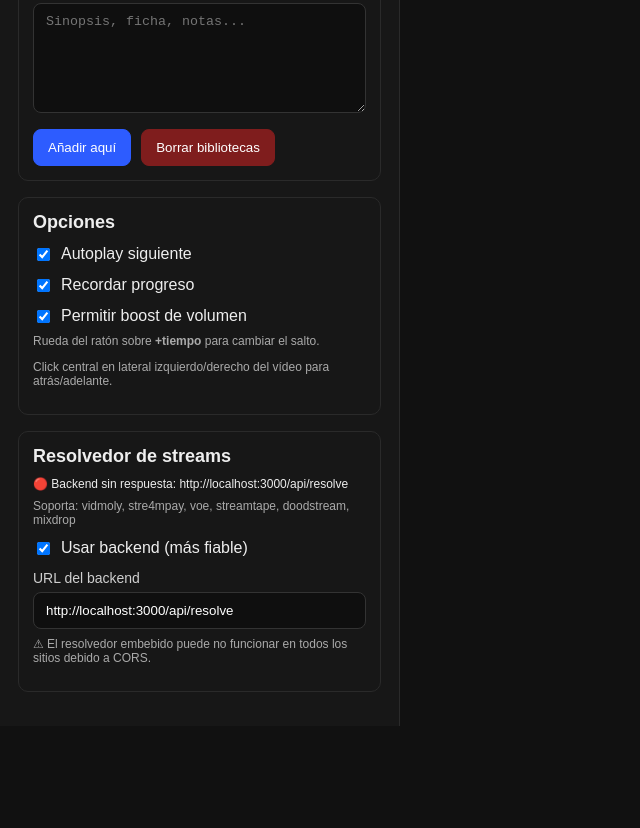
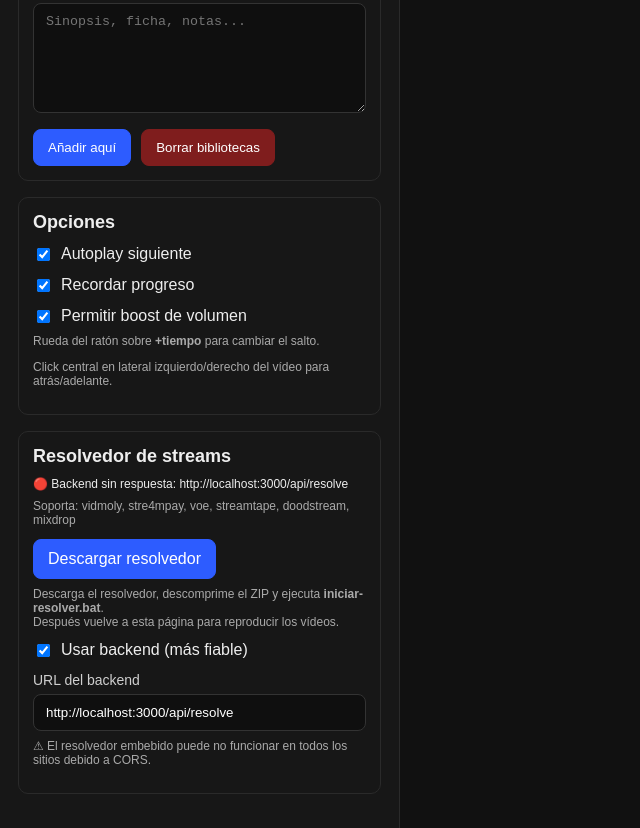
Before and after one commit to andokez/fairyplay, a plain HTML site: page index.html in a window 1280 px wide. Shown: the part 652-1480 px from the top of the page, without its empty margins (0-640 px from the left). Before the commit the page ends 1378 px from the top, so only its background shows below. Drawn offline with nearby package versions, Linux system fonts and the light colour scheme; no server answers; a script that the page names is missing.

Commit message:
Add files via upload

```diff
--- a/index.html
+++ b/index.html
@@ -99,6 +99,19 @@
           <h2>Resolvedor de streams</h2>
 		  <div id="resolverStatus" style="font-size:12px;margin-bottom:6px;"></div>
           <p class="hint">Soporta: vidmoly, stre4mpay, voe, streamtape, doodstream, mixdrop</p>
+
+<div class="row">
+  <a href="https://github.com/andokez/fairyplay/releases/download/resolver-v1/fairyplay-resolver-portable.zip"
+     class="btn primary"
+     target="_blank">
+     Descargar resolvedor
+  </a>
+</div>
+
+<p class="hint">
+Descarga el resolvedor, descomprime el ZIP y ejecuta <b>iniciar-resolver.bat</b>.<br>
+Después vuelve a esta página para reproducir los vídeos.
+</p>
           <label class="check">
             <input id="useBackendToggle" type="checkbox" />
             <span>Usar backend (más fiable)</span>
```
